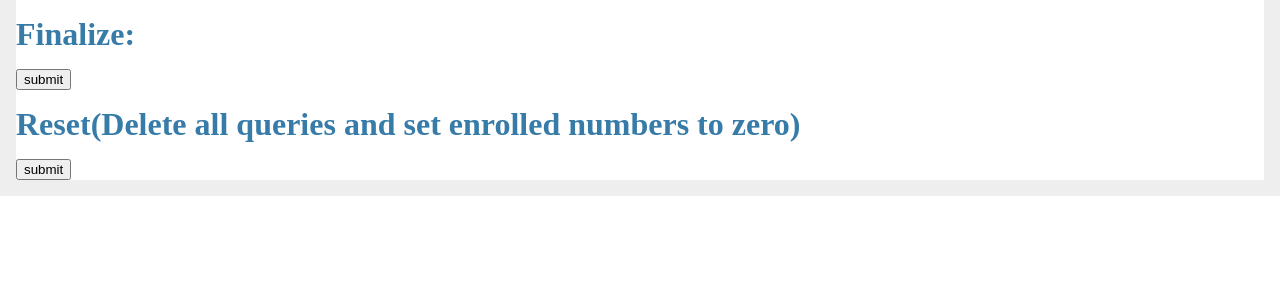
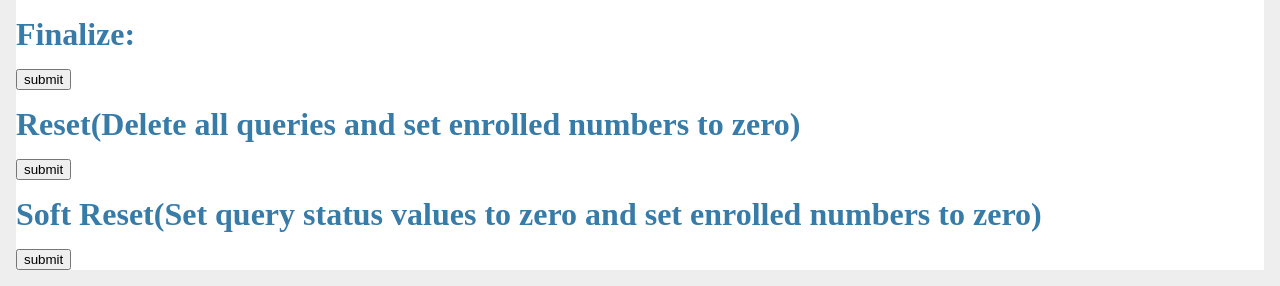
Before and after one commit to Onefivezero/DatabaseProject112233, a Flask app: template templates/admin.html in a window 1280 px wide. Shown: the part 814-1100 px from the top of the page. Before the commit the page ends 1010 px from the top, so only its background shows below. Run offline with Flask 2, Linux system fonts and the light colour scheme; the template is opened without the code that fills it, so the values that code supplies are empty; some libraries are stand-ins or nearby versions.

Commit message:
Add files via upload

```diff
--- a/app.py
+++ b/app.py
@@ -165,6 +165,13 @@ def reset():
     conn.commit()
     return redirect('/admin')
 
+@app.route('/softr', methods = ["POST"])
+def softr():
+    cur.execute("UPDATE courses SET num_enrolled = 0")
+    cur.execute("UPDATE queries SET status = 0")
+    conn.commit()
+    return redirect('/admin')
+
 @app.route('/finalize', methods = ["POST"])
 def finalize():
     data = []
@@ -298,7 +305,7 @@ def logout():
 
 
 if __name__ == "__main__":
-    cur.execute("CREATE TABLE if not exists users (ID INT PRIMARY KEY, username VARCHAR(50) UNIQUE NOT NULL, password VARCHAR(50) UNIQUE NOT NULL, role BOOLEAN;")
+    cur.execute("CREATE TABLE if not exists users (ID INT PRIMARY KEY, username VARCHAR(50) UNIQUE NOT NULL, password VARCHAR(50) NOT NULL, role BOOLEAN;")
     cur.execute("CREATE TABLE if not exists courses(CRN INT PRIMARY KEY,name VARCHAR(50) NOT NULL,day VARCHAR(10) NOT NULL,num_enrolled INT NOT NULL,max_enrolled INT NOT NULL,year_req INT NOT NULL,hours VARCHAR(10) NOT NULL, lecture_code VARCHAR(10) NOT NULL);")
     cur.execute("CREATE TABLE if not exists students (ID INT PRIMARY KEY, name VARCHAR(50) NOT NULL, surname VARCHAR(50) NOT NULL, gpa float NOT NULL, year INT NOT NULL, FOREIGN KEY(ID) REFERENCES users(ID));")
     cur.execute("CREATE TABLE if not exists queries(CRN INT, ID INT, status INT NOT NULL, ord INT NOT NULL, FOREIGN KEY(ID) REFERENCES students(ID), FOREIGN KEY(CRN) REFERENCES courses(CRN), PRIMARY KEY(CRN, ID));")
--- a/templates/admin.html
+++ b/templates/admin.html
@@ -133,5 +133,9 @@
             <form action = "{{ url_for('reset') }}" method = "post">
                 <input type = "submit" value = "submit" class="button"/>
             </form>
+        <h1>Soft Reset(Set query status values to zero and set enrolled numbers to zero)</h1>
+            <form action = "{{ url_for('soft_reset') }}" method = "post">
+                <input type = "submit" value = "submit" class="button"/>
+            </form>
     </body>
 </html>
```
